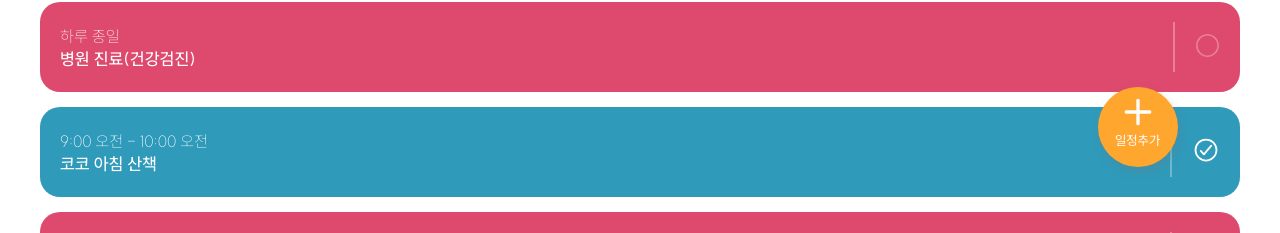
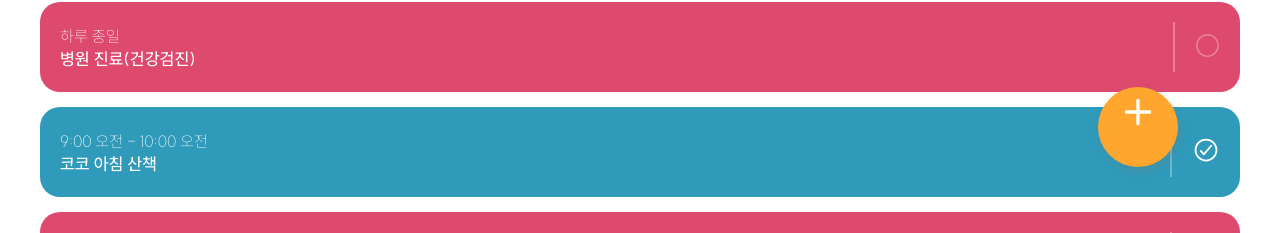
Before and after one commit to WonYunSun/topet-front, a React (Create React App) app in the folder react/: page /api/schedule in a window 1280 px wide. Shown: the part 563-796 px from the top of the page. Built offline with nearby package versions, Linux system fonts and the light colour scheme.

Commit message:
fix : floationgBtn

```diff
--- a/react/src/component/BottomSheet.js
+++ b/react/src/component/BottomSheet.js
@@ -13,6 +13,7 @@ const BottomSheet = ({
   initialTags,
   selectedDate,
   schedule,
+  initialAddScheduleValues,
   setSelectedPet,
   setSelectedTags,
   selectedTags,
@@ -49,8 +50,8 @@ const BottomSheet = ({
         return "일정 등록";
       case "scheduleDetail":
         return "일정 상세";
-      case "map" :
-          return "지도";
+      case "map":
+        return "지도";
       default:
         return "";
     }
@@ -72,6 +73,7 @@ const BottomSheet = ({
           <AddSchedule
             selectedDate={selectedDate}
             onClose={handleCloseBottomSheet}
+            initialValues={initialAddScheduleValues}
           />
         );
       case "scheduleDetail":
@@ -89,7 +91,7 @@ const BottomSheet = ({
         );
 
       case "map":
-        return (<h1>지도리스트</h1>);
+        return <h1>지도리스트</h1>;
       default:
         return "";
     }
--- a/react/src/component/ButtonComp/FloatingBtn.js
+++ b/react/src/component/ButtonComp/FloatingBtn.js
@@ -8,7 +8,6 @@ export default function FloatingBtn({ onClick }) {
       <div className={styles.AddscdBtn}>
         <div>
           <FiPlus color="#fff" size={40} />
-          <p>일정추가</p>
         </div>
       </div>
     </div>
```
